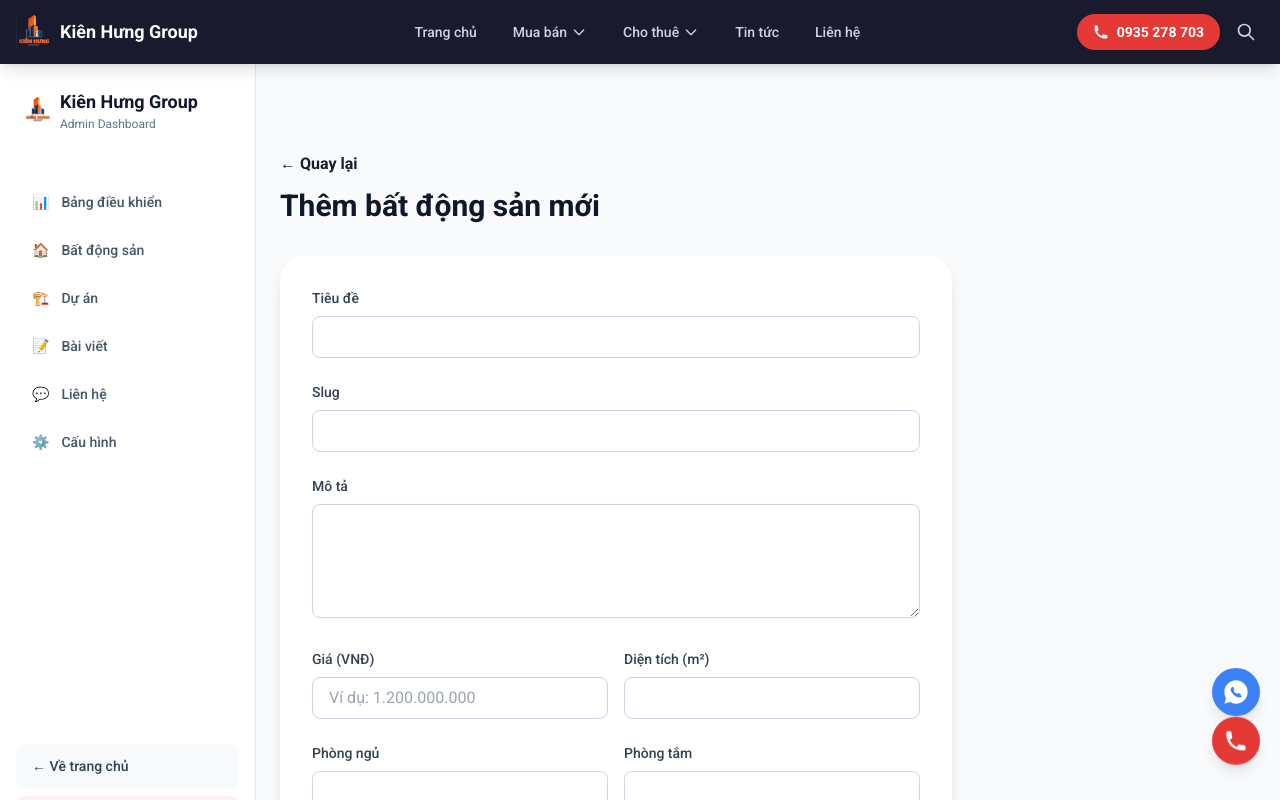
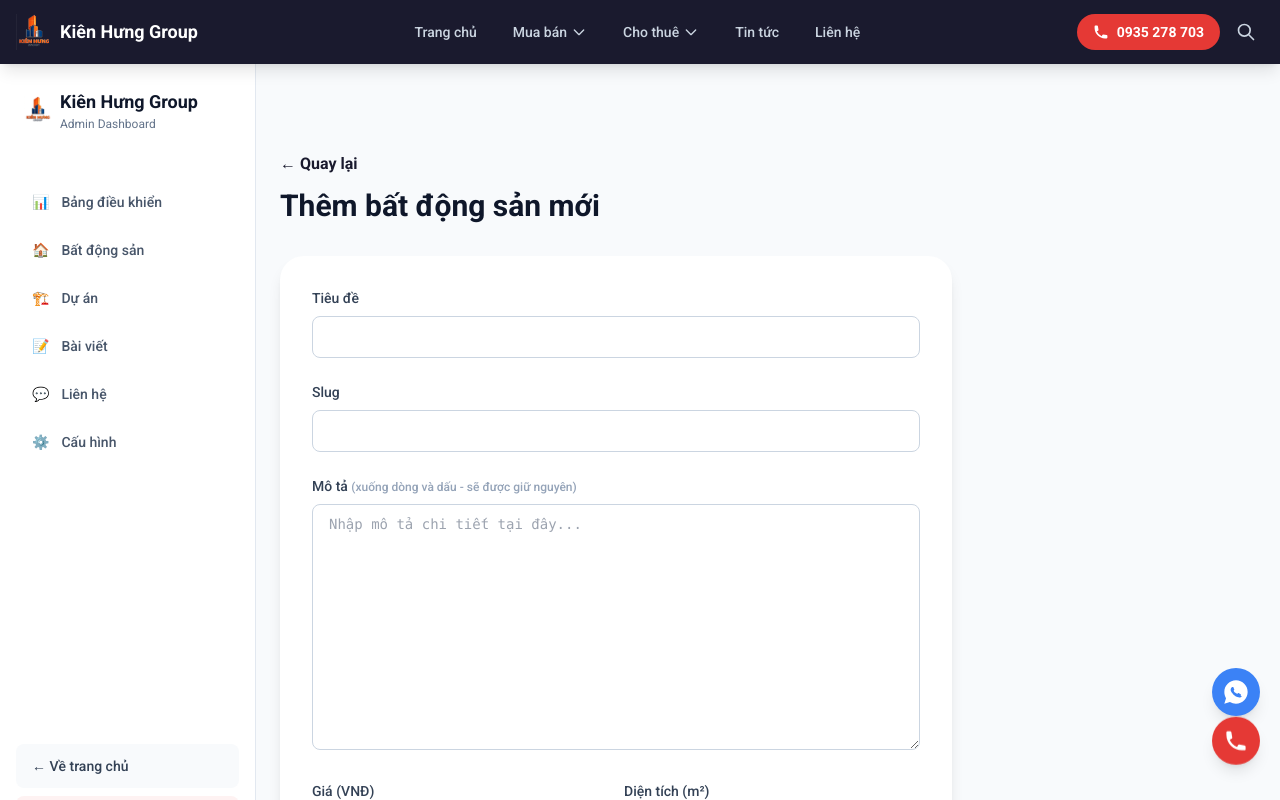
Before and after one commit to HienDat204/NTHome, a Next.js app: page /admin/properties/new in a window 1280 px wide. Shown: the top 800 px of the page. Built offline with nearby package versions, Linux system fonts and the light colour scheme.

Commit message:
commit source

```diff
--- a/src/app/admin/properties/[id]/page.js
+++ b/src/app/admin/properties/[id]/page.js
@@ -181,14 +181,17 @@ export default function EditPropertyPage({ params }) {
           </div>
 
           <div>
-            <label className="block text-sm font-medium text-slate-700">Mô tả</label>
+            <label className="block text-sm font-medium text-slate-700">
+              Mô tả <span className="text-xs text-slate-400">(xuống dòng và dấu - sẽ được giữ nguyên)</span>
+            </label>
             <textarea
               name="description"
-              value={formData.description}
+              value={formData.description || ''}
               onChange={handleChange}
-              rows="4"
-              className="mt-2 w-full rounded-lg border border-slate-300 px-4 py-2 focus:outline-none focus:ring-2 focus:ring-secondary/50"
-            ></textarea>
+              rows={10}
+              className="mt-2 w-full resize-y rounded-lg border border-slate-300 px-4 py-2 font-mono text-sm leading-relaxed focus:outline-none focus:ring-2 focus:ring-secondary/50"
+              placeholder="Nhập mô tả chi tiết tại đây..."
+            />
           </div>
 
           <div className="grid gap-4 md:grid-cols-2">
--- a/src/app/admin/properties/new/page.js
+++ b/src/app/admin/properties/new/page.js
@@ -147,14 +147,17 @@ export default function NewPropertyPage() {
           </div>
 
           <div>
-            <label className="block text-sm font-medium text-slate-700">Mô tả</label>
+            <label className="block text-sm font-medium text-slate-700">
+              Mô tả <span className="text-xs text-slate-400">(xuống dòng và dấu - sẽ được giữ nguyên)</span>
+            </label>
             <textarea
               name="description"
               value={formData.description}
               onChange={handleChange}
-              rows="4"
-              className="mt-2 w-full rounded-lg border border-slate-300 px-4 py-2 focus:outline-none focus:ring-2 focus:ring-secondary/50"
-            ></textarea>
+              rows={10}
+              className="mt-2 w-full resize-y rounded-lg border border-slate-300 px-4 py-2 font-mono text-sm leading-relaxed focus:outline-none focus:ring-2 focus:ring-secondary/50"
+              placeholder="Nhập mô tả chi tiết tại đây..."
+            />
           </div>
 
           <div className="grid gap-4 md:grid-cols-2">
--- a/src/app/api/properties/[id]/route.js
+++ b/src/app/api/properties/[id]/route.js
@@ -7,9 +7,10 @@ export async function GET(request, { params }) {
     const property = await prisma.property.findUnique({
       where: { id: parseInt(params.id) },
       select: {
-        id: true, slug: true, title: true, price: true, area: true,
+        id: true, slug: true, title: true, description: true, price: true, area: true,
         bedrooms: true, bathrooms: true, address: true, district: true,
         city: true, listingType: true, propertyType: true, promoBadge: true,
+        featured: true,
         thumbnail: true,
         images: { select: { id: true, imageUrl: true }, orderBy: { id: 'asc' } },
       }
--- a/src/app/bat-dong-san/[slug]/page.js
+++ b/src/app/bat-dong-san/[slug]/page.js
@@ -22,7 +22,7 @@ async function getProperty(slug) {
     return await prisma.property.findUnique({
       where: { slug },
       select: {
-        id: true, slug: true, title: true, price: true, area: true,
+        id: true, slug: true, title: true, description: true, price: true, area: true,
         bedrooms: true, bathrooms: true, address: true, district: true,
         city: true, listingType: true, propertyType: true, promoBadge: true,
         thumbnail: true,
--- a/src/app/du-an/[slug]/page.js
+++ b/src/app/du-an/[slug]/page.js
@@ -48,7 +48,7 @@ export default async function ProjectDetailPage({ params }) {
               Nhà đầu tư: {project.investor}
             </p>
             <p className="mt-4 text-slate-600">Địa chỉ: {project.address}</p>
-            <p className="mt-6 leading-8 text-slate-700">
+            <p className="mt-6 whitespace-pre-wrap leading-8 text-slate-700">
               {project.description}
             </p>
           </div>
--- a/src/app/tin-tuc/[slug]/page.js
+++ b/src/app/tin-tuc/[slug]/page.js
@@ -32,7 +32,7 @@ export default async function ArticleDetailPage({ params }) {
               {new Date(article.createdAt).toLocaleDateString("vi-VN")}
             </span>
           </div>
-          <p className="mt-4 text-lg leading-8 text-slate-700">
+          <p className="mt-4 whitespace-pre-wrap text-lg leading-8 text-slate-700">
             {article.content}
           </p>
         </div>
```
Also changed, not shown: 1 other file (tests, documents, lock files or other folders).
